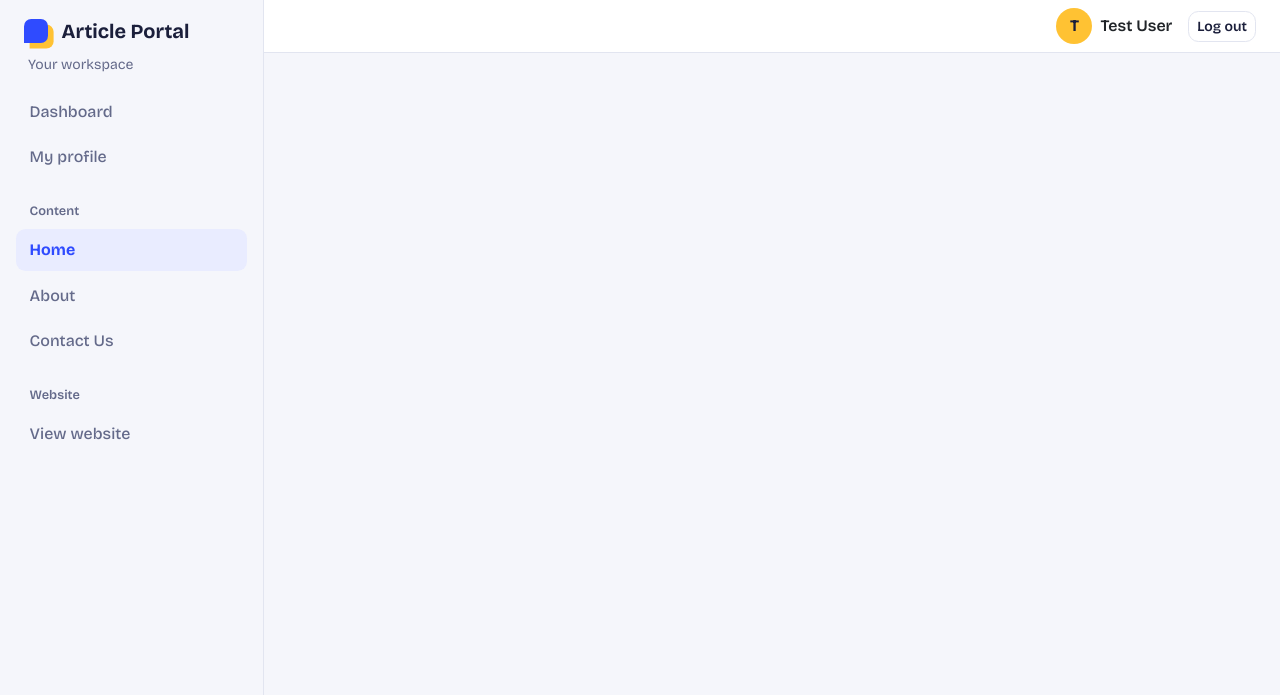
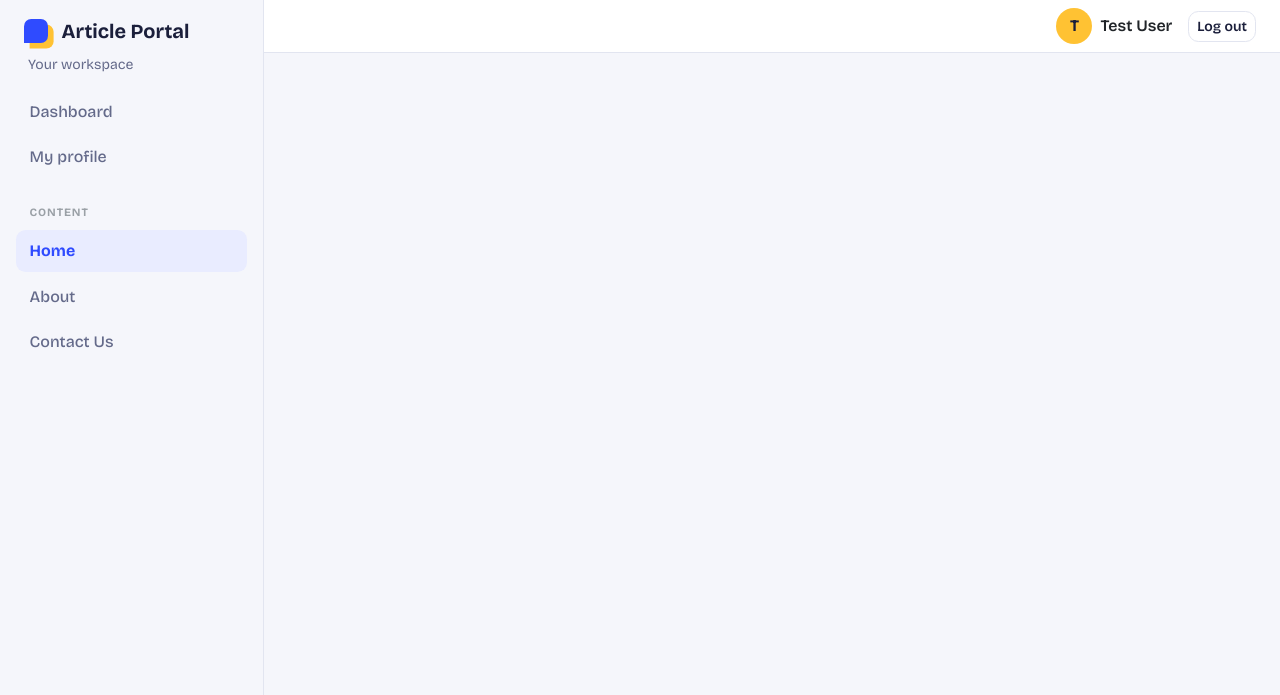
Before and after one commit to FREDEL03/task, a Laravel app: page /user/cms/home in a window 1280 px wide. Shown: the top 695 px of the page. Run offline with Laravel 12, Linux system fonts and the light colour scheme; a user stored in the database is signed in; data comes from the database, SQL or seed files in the repository.

Commit message:
add something new

```diff
--- a/app/Laravel/Controllers/Portal/CmsController.php
+++ /dev/null
@@ -1,20 +0,0 @@
-<?php
-
-namespace App\Laravel\Controllers\Portal;
-
-use App\Laravel\Requests\PageRequest;
-
-class CmsController extends Controller{
-
-    protected $data;
-
-    public function __construct(){
-        parent::__construct();
-    }
-
-    // The route only accepts: home, about, contact (see Routes/Portal.php)
-    public function show(PageRequest $request, $page){
-        return view("Portal.cms.{$page}");
-    }
-
-}
--- /dev/null
+++ b/app/Laravel/Controllers/Portal/CmsHomeController.php
@@ -0,0 +1,13 @@
+<?php
+
+namespace App\Laravel\Controllers\Portal;
+
+use App\Laravel\Requests\PageRequest;
+
+class CmsHomeController extends Controller{
+
+    public function index(PageRequest $request){
+        return view('Portal.cms.home');
+    }
+
+}
--- a/app/Laravel/Routes/Portal.php
+++ b/app/Laravel/Routes/Portal.php
@@ -30,9 +30,10 @@ Route::group(['as' => "portal.",
             Route::post('edit', ['as' => 'update', 'uses' => 'ProfileController@update']);
         });
 
-        // CMS pages: add a name to the 'where' below and a matching Views/Portal/cms/<name>.blade.php
         Route::group(['prefix' => 'cms', 'as' => 'cms.'], function () {
-            Route::get('{page}', ['as' => 'show', 'uses' => 'CmsController@show'])->where('page', 'home|about|contact');
+            Route::get('home', ['as' => 'home', 'uses' => 'CmsHomeController@index']);
+            Route::get('about', ['as' => 'about', 'uses' => 'CmsAboutController@index']);
+            Route::get('contact', ['as' => 'contact', 'uses' => 'CmsContactController@index']);
         });
     });
 });
--- a/app/Laravel/Views/Portal/layout.blade.php
+++ b/app/Laravel/Views/Portal/layout.blade.php
@@ -28,12 +28,10 @@
                 <li><a class="nav-link {{ request()->routeIs('portal.profile.*') ? 'active' : '' }}" href="{{ route('portal.profile.show') }}">My profile</a></li>
 
                 <li class="nav-label">Content</li>
-                <li><a class="nav-link {{ request()->is('user/cms/home') ? 'active' : '' }}" href="{{ route('portal.cms.show', 'home') }}">Home</a></li>
-                <li><a class="nav-link {{ request()->is('user/cms/about') ? 'active' : '' }}" href="{{ route('portal.cms.show', 'about') }}">About</a></li>
-                <li><a class="nav-link {{ request()->is('user/cms/contact') ? 'active' : '' }}" href="{{ route('portal.cms.show', 'contact') }}">Contact Us</a></li>
+                <li><a class="nav-link {{ request()->is('user/cms/home') ? 'active' : '' }}" href="{{ route('portal.cms.home') }}">Home</a></li>
+                <li><a class="nav-link {{ request()->is('user/cms/about') ? 'active' : '' }}" href="{{ route('portal.cms.about') }}">About</a></li>
+                <li><a class="nav-link {{ request()->is('user/cms/contact') ? 'active' : '' }}" href="{{ route('portal.cms.contact') }}">Contact Us</a></li>
 
-                <li class="nav-label">Website</li>
-                <li><a class="nav-link" href="{{ route('web.home') }}">View website</a></li>
             </ul>
         </div>
     </aside>
--- a/public/css/theme.css
+++ b/public/css/theme.css
@@ -97,7 +97,7 @@ h1, h2, h3, h4, h5, h6, .navbar-brand { font-weight: 700; letter-spacing: -.02em
 .panel-sidebar .nav-link { color: var(--muted); font-weight: 500; border-radius: .6rem; padding: .55rem .85rem; }
 .panel-sidebar .nav-link:hover { background: var(--paper); color: var(--ink); }
 .panel-sidebar .nav-link.active { background: var(--cobalt-tint); color: var(--cobalt); font-weight: 700; }
-.nav-label { color: var(--muted); font-size: .8rem; font-weight: 600; margin: 1.2rem 0 .3rem .85rem; list-style: none; }
+.nav-label { color: #9aa0a6; font-size: .7rem; font-weight: 700; letter-spacing: .08em; text-transform: uppercase; margin: 1.4rem 0 .3rem .85rem; list-style: none; cursor: default; user-select: none; pointer-events: none; }
 .panel-topbar { position: sticky; top: 0; z-index: 10; }
 .avatar { width: 36px; height: 36px; border-radius: 50%; background: var(--marigold); color: var(--ink); display: inline-flex; align-items: center; justify-content: center; font-weight: 700; flex-shrink: 0; }
 .avatar--lg { width: 64px; height: 64px; font-size: 1.6rem; }
@@ -105,3 +105,5 @@ h1, h2, h3, h4, h5, h6, .navbar-brand { font-weight: 700; letter-spacing: -.02em
 .stat--hero { background: var(--marigold); border-color: var(--marigold); }
 .stat .value { font-size: 2.2rem; font-weight: 800; letter-spacing: -.03em; line-height: 1.1; }
 @media (max-width: 991.98px) { .panel-sidebar { width: 280px; min-height: 0; } }
+/* Sidebar stays put while the page scrolls (desktop only; mobile uses offcanvas) */
+@media (min-width: 992px) { .panel-sidebar { position: sticky; top: 0; align-self: flex-start; height: 100vh; overflow-y: auto; } }
```
Also changed, not shown: app/Laravel/Controllers/Portal/CmsAboutController.php (added, +13 -0 lines), app/Laravel/Controllers/Portal/CmsContactController.php (added, +13 -0 lines).
